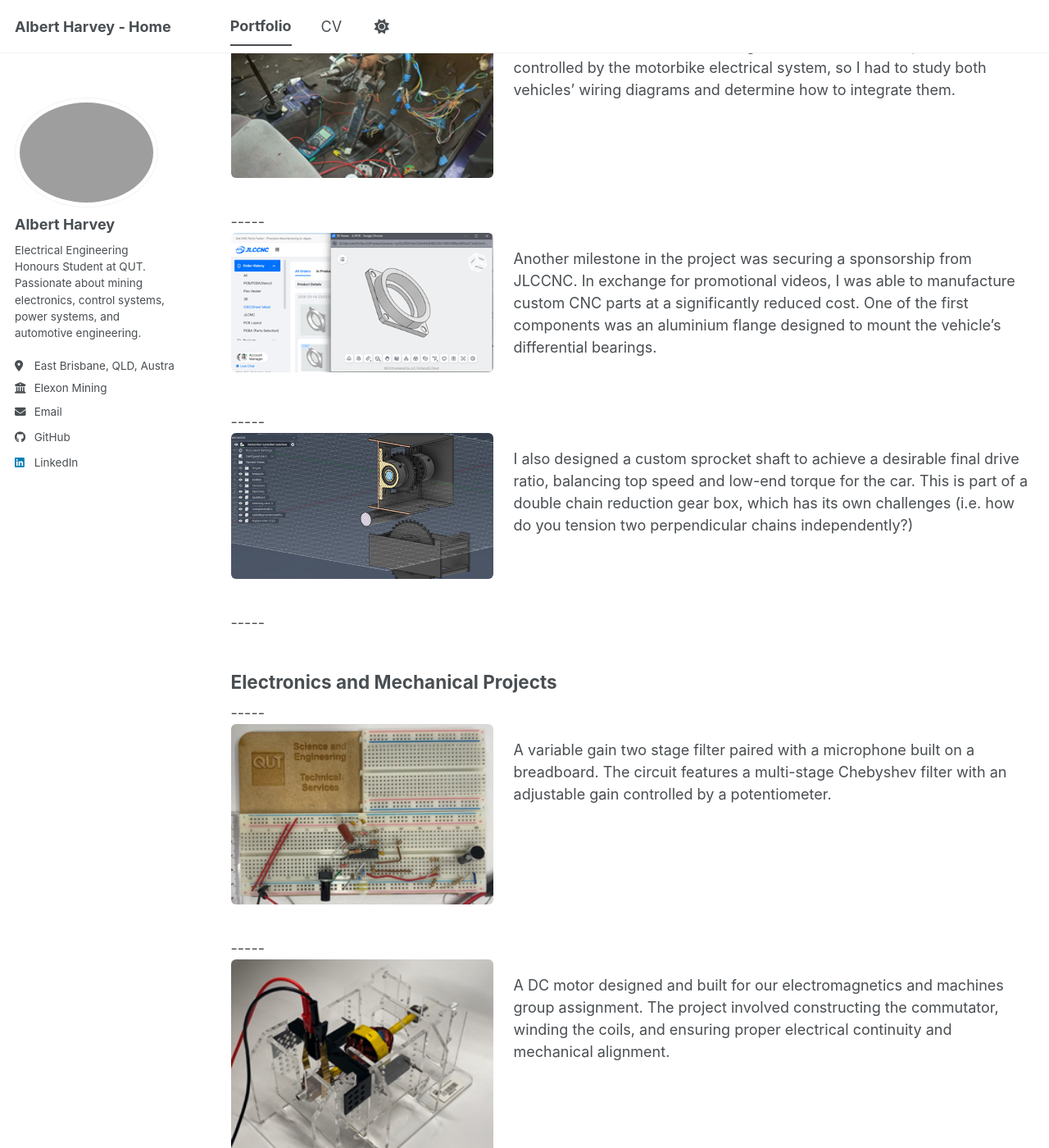
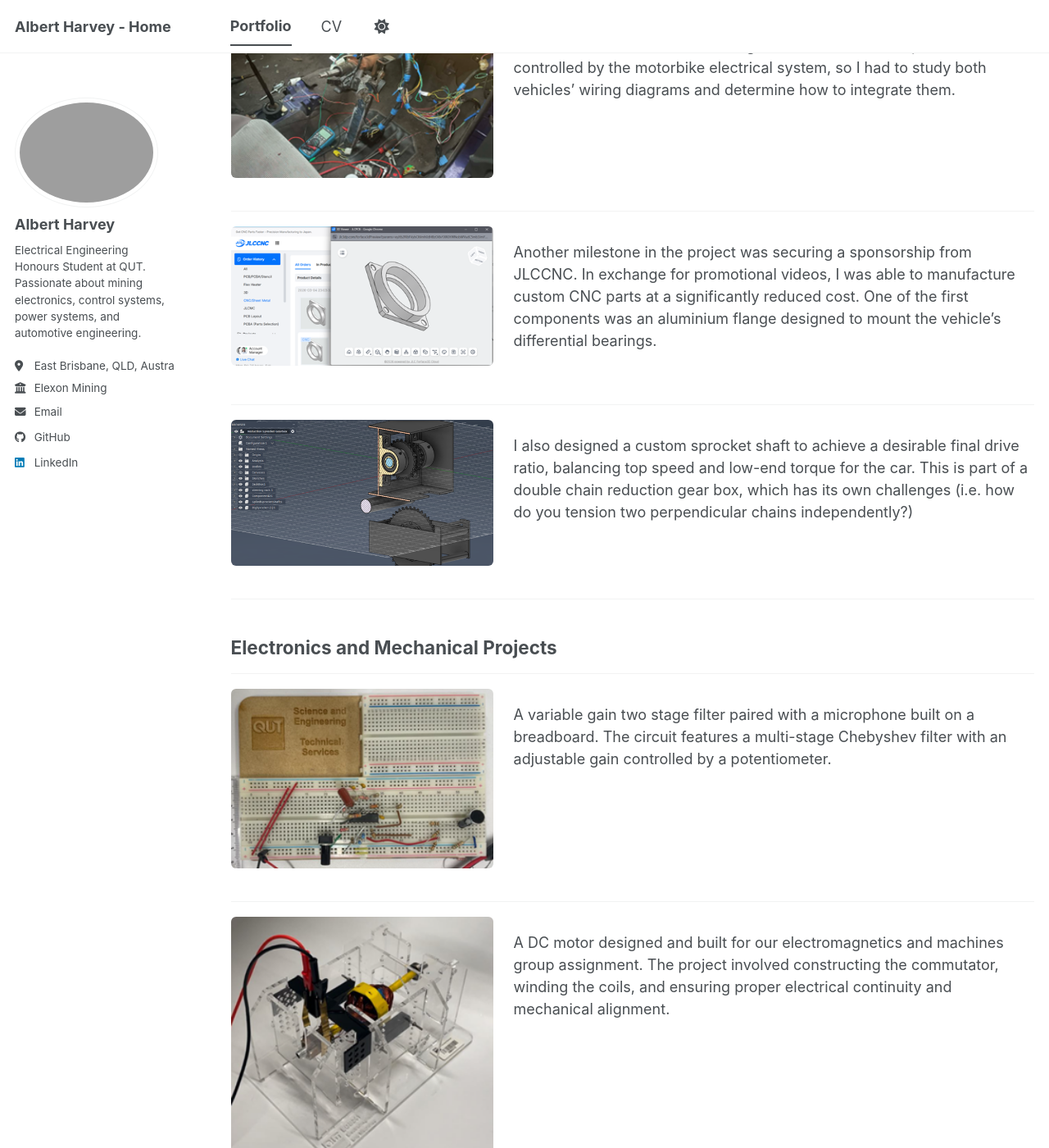
Before and after one commit to Albird-o/Albird-o.github.io, a Jekyll site: the page built from _pages/portfolio.html, in a window 1280 px wide and 1400 px high, scrolled down 327 px. Shown: the whole window at 82% size. Built offline with Jekyll 4.4.1, drawn with Linux system fonts in a browser that asks for light colours; a script bundle is joined from its source files by our own code; library files that are not in the unit come from our copies; some of the changed text lies outside the part shown.

Commit message:
Update portfolio.html
changed ----- to <hr>

```diff
--- a/_pages/portfolio.html
+++ b/_pages/portfolio.html
@@ -25,7 +25,7 @@ reverse gear solutions, wiring integration, gearing, and CAN bus communication.
     </p>
   </div>
 </div>
------
+<hr>
 <div class="project">
   <img src="/images/JLCCNCflangeCAD.png" alt="CNC flange CAD model">
   <div class="project-text">
@@ -37,7 +37,7 @@ reverse gear solutions, wiring integration, gearing, and CAN bus communication.
     </p>
   </div>
 </div>
------
+<hr>
 <div class="project">
   <img src="/images/Fusion360JackboxProject.png" alt="Custom sprocket shaft CAD">
   <div class="project-text">
@@ -50,9 +50,9 @@ reverse gear solutions, wiring integration, gearing, and CAN bus communication.
   </div>
 </div>
 
------
+<hr>
 <h2>Electronics and Mechanical Projects</h2>
------
+<hr>
 <div class="project">
   <img src="/images/EGB240VariableGainAmplifier.png" alt="Variable gain amplifier circuit">
   <div class="project-text">
@@ -63,7 +63,7 @@ reverse gear solutions, wiring integration, gearing, and CAN bus communication.
     </p>
   </div>
 </div>
------
+<hr>
 <div class="project">
   <img src="/images/EGB241DCMotor.png" alt="Student-built DC motor">
   <div class="project-text">
@@ -74,7 +74,7 @@ reverse gear solutions, wiring integration, gearing, and CAN bus communication.
     </p>
   </div>
 </div>
------
+<hr>
 <div class="project">
   <img src="/images/CustomBedFrame.png" alt="Custom bed frame project">
   <div class="project-text">
@@ -89,7 +89,7 @@ reverse gear solutions, wiring integration, gearing, and CAN bus communication.
     </p>
   </div>
 </div>
------
+<hr>
 <div class="project">
   <img src="/images/JordansBikeEngine.png" alt="Motorbike engine replacement">
   <div class="project-text">
@@ -100,10 +100,10 @@ reverse gear solutions, wiring integration, gearing, and CAN bus communication.
     </p>
   </div>
 </div>
------
+<hr>
 
 <h2>Research and Team Projects</h2>
------
+<hr>
 <div class="project">
   <img src="/images/VRESCAD.png" alt="VRES CAD model">
   <div class="project-text">
@@ -114,7 +114,7 @@ reverse gear solutions, wiring integration, gearing, and CAN bus communication.
     </p>
   </div>
 </div>
------
+<hr>
 <div class="project">
   <img src="/images/VRESproject.jpg" alt="VRES research project">
   <div class="project-text">
@@ -126,7 +126,7 @@ reverse gear solutions, wiring integration, gearing, and CAN bus communication.
     </p>
   </div>
 </div>
------
+<hr>
 <div class="project">
   <img src="/images/TeamworkGlenAnshdeep.png" alt="University teamwork project">
   <div class="project-text">
```
